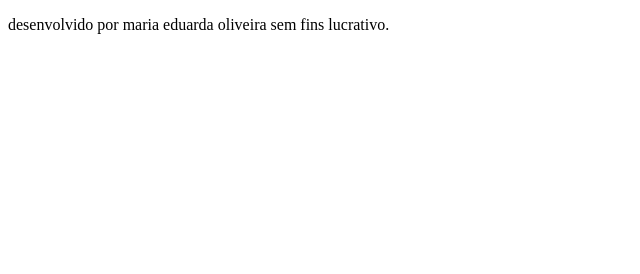
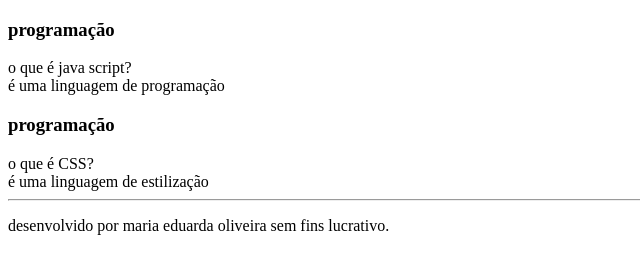
Before and after one commit to maduh2/flashcard, a plain HTML site: page index.html in a window 1280 px wide. Shown: the whole page, without its empty margins (0-640 px from the left). Drawn offline with Linux system fonts and the light colour scheme.

Commit message:
10/06/25

```diff
--- a/index.html
+++ b/index.html
@@ -7,10 +7,25 @@
 </head>
 <body>
     <main>
+<section id="container">
+    <article class="cartao">
+        <div class="cartao__conteudo">
+<h3>programação</h3>
+        </div>
+        <div class="cartao__conteudo__pergunta">o que é java script?</div>
+   <div class="cartao__conteudo__resposta">é uma linguagem de programação</div>
+    </article>
 
+    <article class="cartao">
+        <div class="cartao__conteudo">
+<h3>programação</h3>
+        </div>
+        <div class="cartao__conteudo__pergunta">o que é CSS?</div>
+   <div class="cartao__conteudo__resposta">é uma linguagem de estilização</div>
+    </article>
     </main>
 
-
+<hr>
     <footer>
         <p>desenvolvido por maria eduarda oliveira sem fins lucrativo.</p>
     </footer>
```
